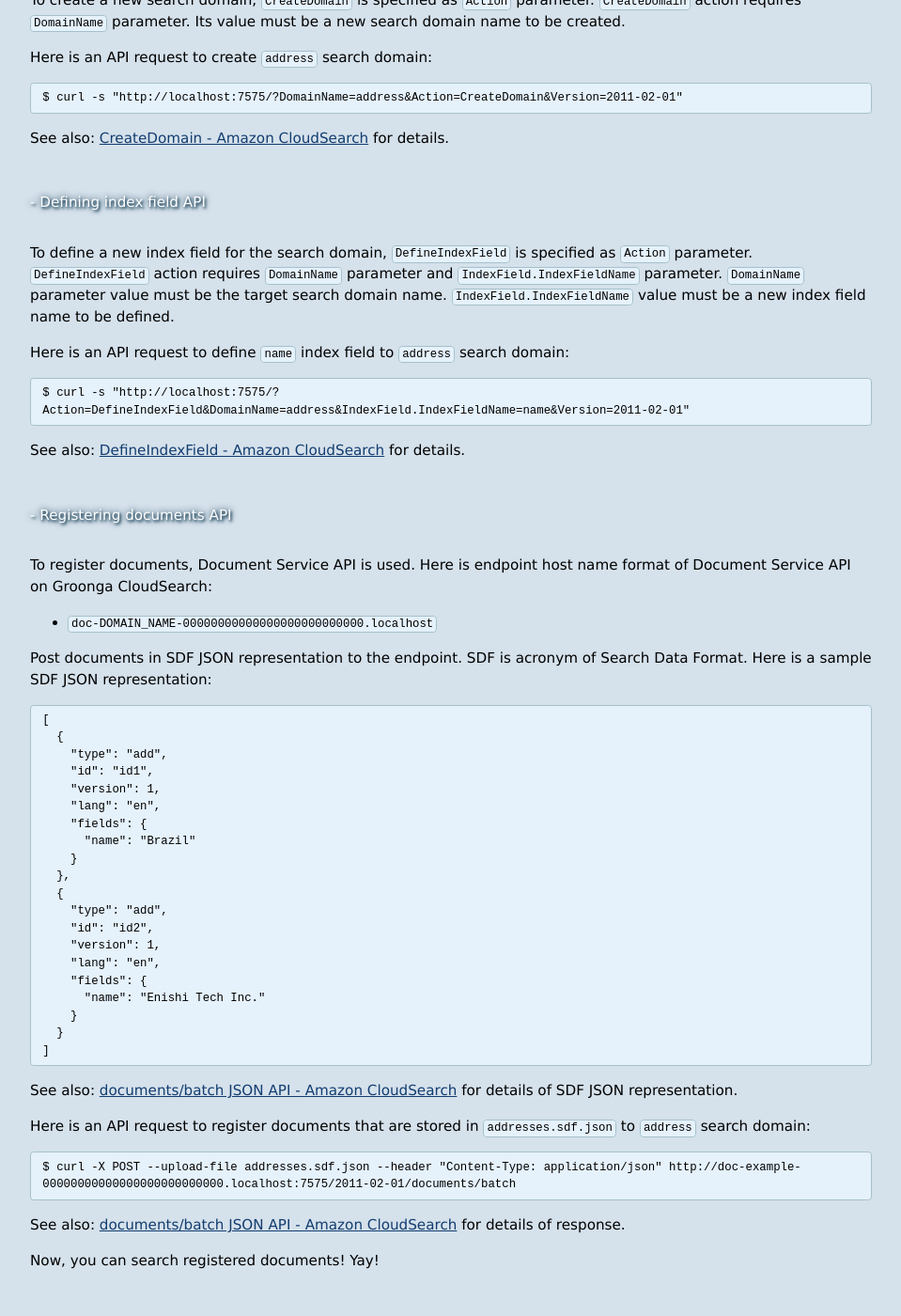
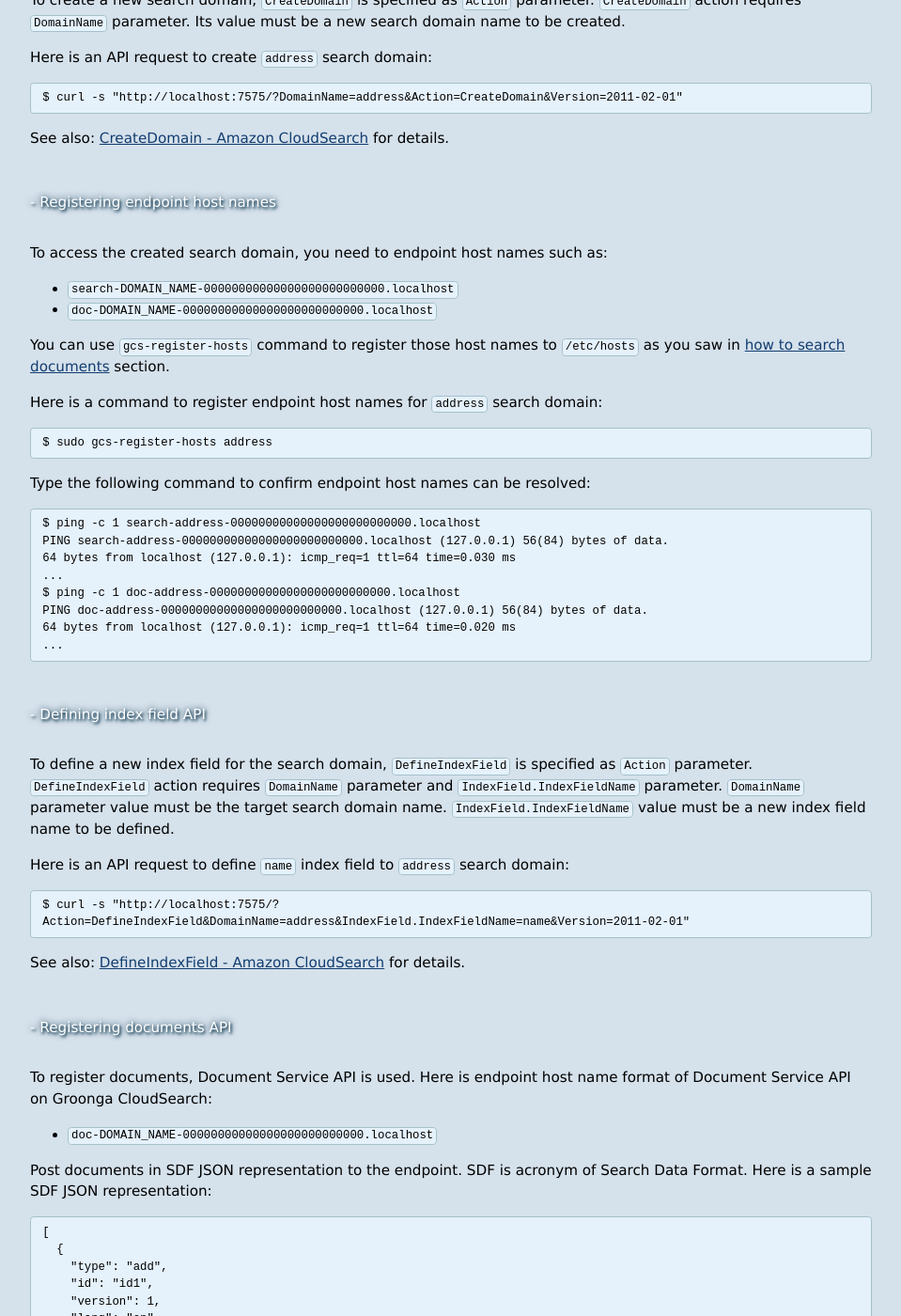
Before and after one commit to groonga/gcs.groonga.org, a Jekyll site: the page built from docs/tutorial/index.md, in a window 1280 px wide and 1400 px high, scrolled down 8639 px. Shown: the whole window at 94% size, without its empty margins (160-1119 px from the left). Built offline with Jekyll 4.4.1, drawn with Linux system fonts in a browser that asks for light colours; comment, search, counter and statistics services are not loaded; some of the changed text lies outside the part shown.

Commit message:
tutorial: add description about gcs-register-hosts for create domain

```diff
--- a/docs/tutorial/index.md
+++ b/docs/tutorial/index.md
@@ -27,9 +27,10 @@
 You will get your Amazon CloudSearch API on your computer after
 this tutorial.
 
-This tutorial describes how to search documents and how to register
-documents. First, searching is described because you will be
-interested in searching rather than registering.
+This tutorial describes [how to search
+documents](#how-to-search-documents) and [how to register
+documents](#how-to-register-documents). First, searching is described
+because you will be interested in searching rather than registering.
 
 Searching is described with example documents provided by Groonga
 CloudSearch. So you don't need to care about registering. It is
@@ -77,8 +78,8 @@
 
 Groonga CloudSearch uses the following endpoint host name formats:
 
-* `search-DOMAIN_NAME-00000000000000000000000000.localhost`
-* `doc-DOMAIN_NAME-00000000000000000000000000.localhost`
+ * `search-DOMAIN_NAME-00000000000000000000000000.localhost`
+ * `doc-DOMAIN_NAME-00000000000000000000000000.localhost`
 
 `DOMAIN_NAME` is search domain name. Search domain ID is always
 `00000000000000000000000000` for now. It'll be replaced unique ID in
@@ -141,7 +142,7 @@
 
 OK. Test environment is prepared. Let's try search API.
 
-## How to search documents
+## How to search documents {#how-to-search-documents}
 
 Simple search API is used for searching documents. Groonga CloudSearch
 also provides dashboard Web page at
@@ -181,7 +182,7 @@
 CloudSearch](http://docs.amazonwebservices.com/cloudsearch/latest/developerguide/Search.Requests.html)
 for all parameters.
 
-## How to register documents
+## How to register documents {#how-to-register-documents}
 
 The above section describes how to search documents. The below
 sections describe how to register your documents.
@@ -222,6 +223,35 @@
 CloudSearch](http://docs.amazonwebservices.com/cloudsearch/latest/developerguide/API_CreateDomain.html)
 for details.
 
+### Registering endpoint host names
+
+To access the created search domain, you need to endpoint host names
+such as:
+
+ * `search-DOMAIN_NAME-00000000000000000000000000.localhost`
+ * `doc-DOMAIN_NAME-00000000000000000000000000.localhost`
+
+You can use `gcs-register-hosts` command to register those host names
+to `/etc/hosts` as you saw in [how to search
+documents](#how-to-search-documents) section.
+
+Here is a command to register endpoint host names for `address` search
+domain:
+
+    $ sudo gcs-register-hosts address
+
+Type the following command to confirm endpoint host names can be
+resolved:
+
+    $ ping -c 1 search-address-00000000000000000000000000.localhost
+    PING search-address-00000000000000000000000000.localhost (127.0.0.1) 56(84) bytes of data.
+    64 bytes from localhost (127.0.0.1): icmp_req=1 ttl=64 time=0.030 ms
+    ...
+    $ ping -c 1 doc-address-00000000000000000000000000.localhost
+    PING doc-address-00000000000000000000000000.localhost (127.0.0.1) 56(84) bytes of data.
+    64 bytes from localhost (127.0.0.1): icmp_req=1 ttl=64 time=0.020 ms
+    ...
+
 ### Defining index field API
 
 To define a new index field for the search domain, `DefineIndexField`
@@ -245,7 +275,7 @@
 To register documents, Document Service API is used. Here is endpoint
 host name format of Document Service API on Groonga CloudSearch:
 
-* `doc-DOMAIN_NAME-00000000000000000000000000.localhost`
+ * `doc-DOMAIN_NAME-00000000000000000000000000.localhost`
 
 Post documents in SDF JSON representation to the endpoint. SDF is
 acronym of Search Data Format. Here is a sample SDF JSON
@@ -279,7 +309,7 @@
 Here is an API request to register documents that are stored in
 `addresses.sdf.json` to `address` search domain:
 
-    $ curl -X POST --upload-file addresses.sdf.json --header "Content-Type: application/json" http://doc-example-00000000000000000000000000.localhost:7575/2011-02-01/documents/batch
+    $ curl -X POST --upload-file addresses.sdf.json --header "Content-Type: application/json" http://doc-address-00000000000000000000000000.localhost:7575/2011-02-01/documents/batch
 
 See also: [documents/batch JSON API - Amazon
 CloudSearch](http://docs.amazonwebservices.com/cloudsearch/latest/developerguide/DocumentsBatch.JSON.html#DocumentsBatch.JSON.ResponseProperties)
```
